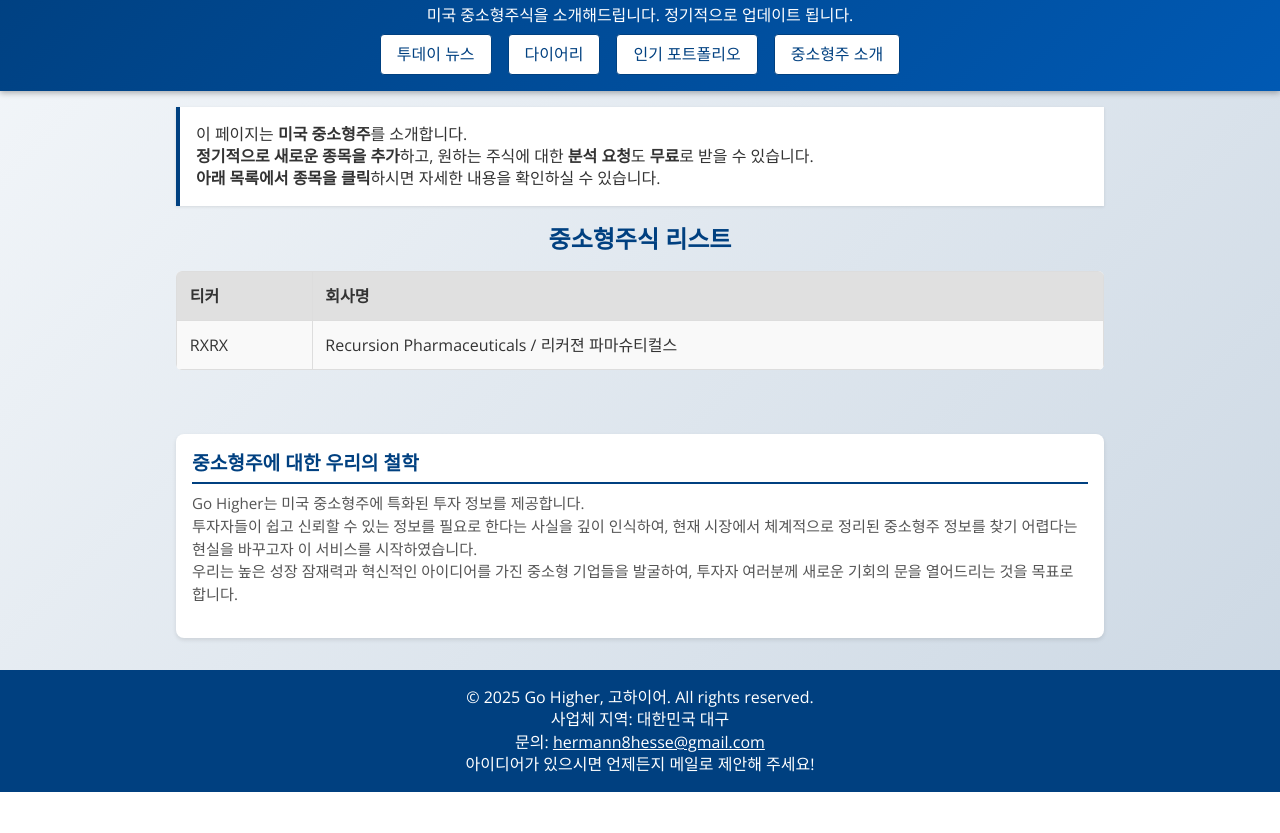
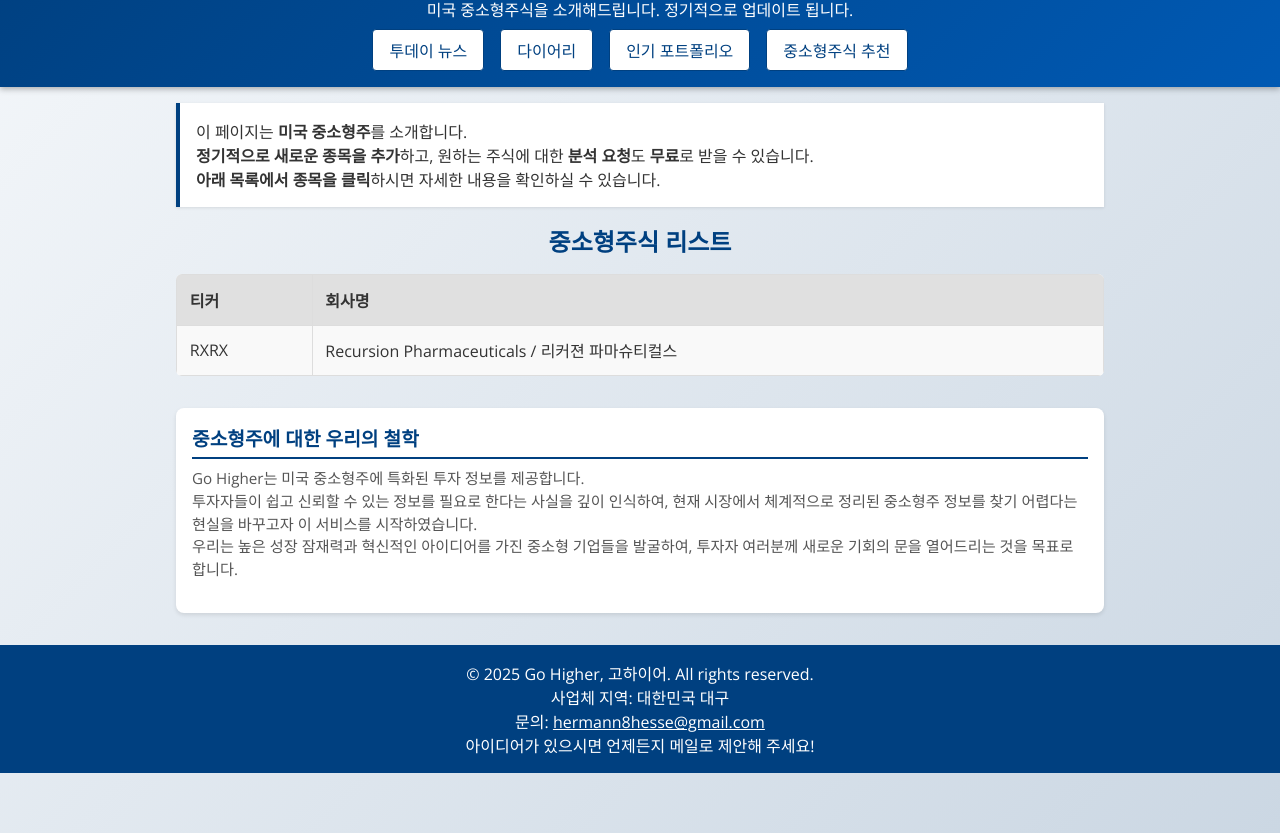
Before and after one commit to steppenhj/Korbesting, a website: page 중소형주식.html in a window 1280 px wide. Shown: the part 65-898 px from the top of the page. Before the commit the page ends 857 px from the top, so only its background shows below. Drawn offline with nearby package versions, Linux system fonts and the light colour scheme.

Commit message:
약간의수정

```diff
--- a/중소형주식.html
+++ b/중소형주식.html
@@ -19,15 +19,17 @@
     >
 
     <style>
+        html {
+            font-size: 16px;
+        }
         :root {
             --primary-color: #004080;
             --secondary-color: #0059b3;
             --accent-color: #f4f7fa;
             --light-gray: #e0e0e0;
             --text-color: #333;
-        --modal-bg: #fff;
-        --modal-overlay-bg: rgba(0,0,0,0.5);
         }
+        /* 기본 리셋 */
         * {
             box-sizing: border-box;
             margin: 0;
@@ -37,13 +39,13 @@
             font-family: 'Open Sans', sans-serif;
             background: linear-gradient(135deg, var(--accent-color), #cbd7e3);
             color: var(--text-color);
-        line-height: 1.4;
+            padding-bottom: 60px;
         }
         header {
-        text-align: center;
             background: linear-gradient(135deg, var(--primary-color), var(--secondary-color));
             color: #fff;
             padding: 1rem;
+            text-align: center;
             box-shadow: 0 2px 6px rgba(0,0,0,0.3);
         }
         header h1 {
@@ -51,19 +53,19 @@
             font-size: 2rem;
             margin-bottom: 0.5rem;
         }
-      main {
-        max-width: 960px;
-        margin: 1rem auto;
-        padding: 0 1rem 2rem;
+        header p {
+            font-size: 1rem;
+        }
+        nav {
+            margin-top: 0.5rem;
         }
         nav ul {
             list-style: none;
             display: flex;
             justify-content: center;
             gap: 1rem;
-        margin-top: 0.5rem;
         }
-      nav a {
+        nav ul li a {
             display: inline-block;
             padding: 0.5rem 1rem;
             background-color: #fff;
@@ -73,9 +75,14 @@
             text-decoration: none;
             transition: background-color 0.3s, color 0.3s;
         }
-      nav a:hover {
+        nav ul li a:hover {
             background-color: var(--primary-color);
             color: #fff;
+        }
+        main {
+            max-width: 960px;
+            margin: 1rem auto;
+            padding: 0 1rem;
         }
       .save-notice {
         background: #fff;
@@ -233,7 +240,7 @@
           <li><a href="index.html">투데이 뉴스</a></li>
           <li><a href="주식포트폴리오.html">다이어리</a></li>
           <li><a href="버크셔해서웨이.html">인기 포트폴리오</a></li>
-          <li><a href="중소형주식.html">중소형주 소개</a></li>
+          <li><a href="중소형주식.html">중소형주식 추천</a></li>
         </ul>
       </nav>
     </header>
```
Also changed, not shown: index.html (+1 -1 lines), sitemap.xml (+6 -6 lines), 버크셔해서웨이.html (+1 -1 lines), 주식포트폴리오.html (+1 -1 lines). Lines whose indentation alone changed are shown as unchanged.
